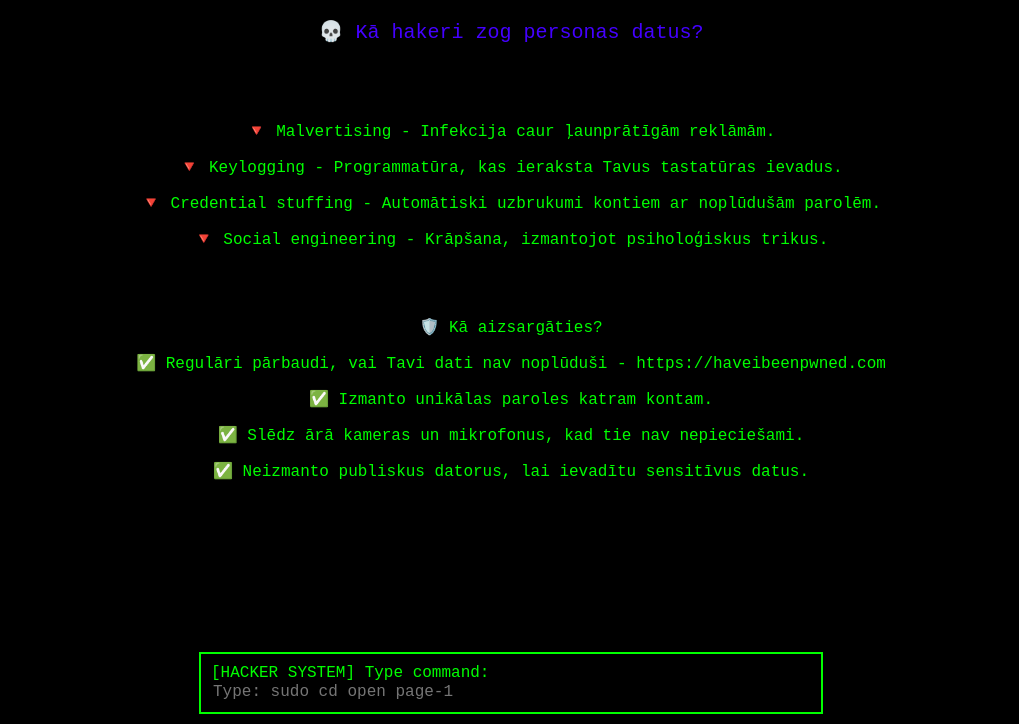
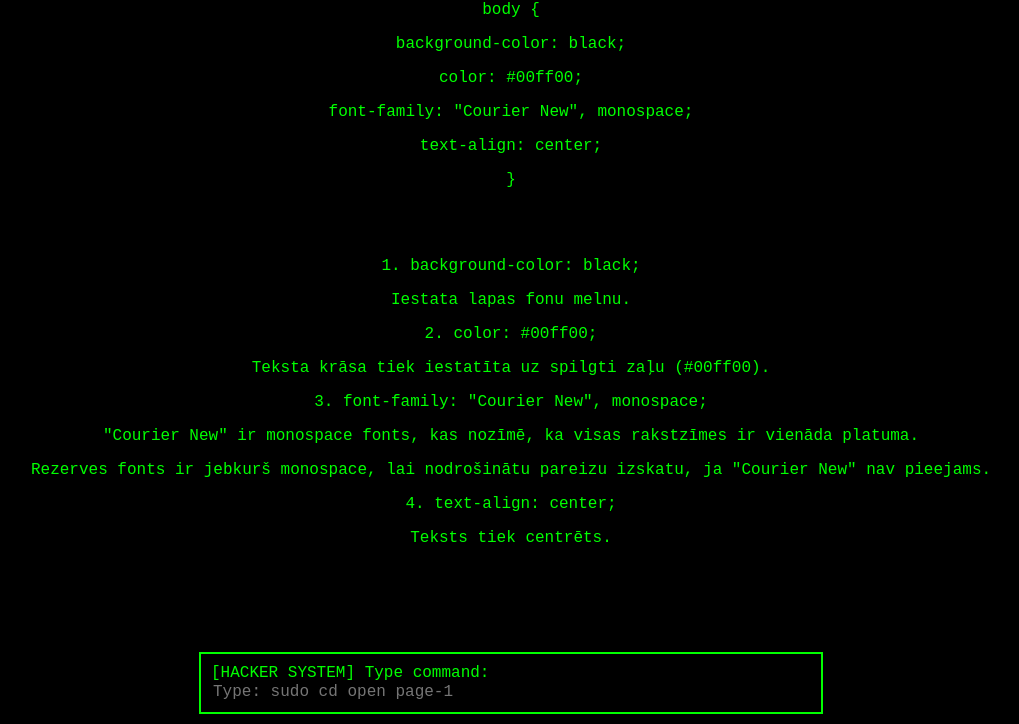
Before and after one commit to GodAsura999/Hacker-zone-site, a plain HTML site: page page-5.html in a window 1280 px wide. Shown: the part 76-800 px from the top of the page, without its empty margins (129-1148 px from the left). Drawn offline with Linux system fonts and the light colour scheme.

Commit message:
Update page-5.html

```diff
--- a/page-5.html
+++ b/page-5.html
@@ -8,19 +8,25 @@
     <link rel="icon" type="icon" href="logo.jpg">
 </head>
 <body>
-    <z><p>Hakeru metodes un kā aizsargāties no tām</p></z>
-    <x><p>💀 Kā hakeri zog personas datus?</p></x><br><br>
+    <z>Statisks fons</z><br><br>
 
-    <p>🔻 Malvertising - Infekcija caur ļaunprātīgām reklāmām.</p>
-    <p>🔻 Keylogging - Programmatūra, kas ieraksta Tavus tastatūras ievadus.</p>
-    <p>🔻 Credential stuffing - Automātiski uzbrukumi kontiem ar noplūdušām parolēm.</p>
-    <p>🔻 Social engineering - Krāpšana, izmantojot psiholoģiskus trikus.</p><br><br>
 
-    <p>🛡️ Kā aizsargāties?</p>
-    <p>✅ Regulāri pārbaudi, vai Tavi dati nav noplūduši - https://haveibeenpwned.com</p>
-    <p>✅ Izmanto unikālas paroles katram kontam.</p>
-    <p>✅ Slēdz ārā kameras un mikrofonus, kad tie nav nepieciešami.</p>
-    <p>✅ Neizmanto publiskus datorus, lai ievadītu sensitīvus datus.</p>
+<p>body {</p>
+    <p>background-color: black;</p>
+    <p>color: #00ff00;</p>
+    <p>font-family: "Courier New", monospace;</p>
+    <p>text-align: center;</p>
+<p>}</p><br><br>
+
+<p>1. background-color: black;</p>
+<p>Iestata lapas fonu melnu.</p>
+<p>2. color: #00ff00;</p>
+<p>Teksta krāsa tiek iestatīta uz spilgti zaļu (#00ff00).</p>
+<p>3. font-family: "Courier New", monospace;</p>
+<p>"Courier New" ir monospace fonts, kas nozīmē, ka visas rakstzīmes ir vienāda platuma.</p>
+<p>Rezerves fonts ir jebkurš monospace, lai nodrošinātu pareizu izskatu, ja "Courier New" nav pieejams.</p>
+<p>4. text-align: center;</p>
+<p>Teksts tiek centrēts.</p><br><br><br><br>
 
 
     <!-- Terminālis -->
```
